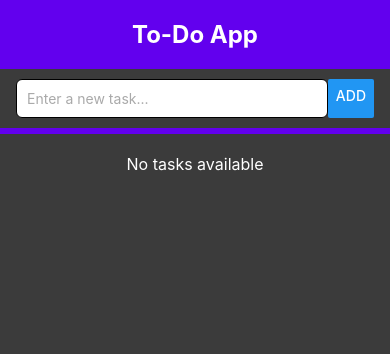
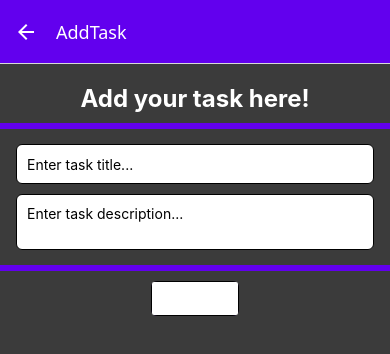
Before and after one commit to Asger523/ToDoProject, a React Native app: screen /AddTask in a window 390 px wide. Shown: the top 354 px of the page. Built offline with nearby package versions, Linux system fonts and the light colour scheme.

Commit message:
Safe point

```diff
--- a/App.tsx
+++ b/App.tsx
@@ -4,6 +4,7 @@ import {createNativeStackNavigator} from '@react-navigation/native-stack';
 import Overview from './app/screens/overview';
 import {TaskProvider} from './app/contexts/tasks.context';
 import TaskDetails from './app/screens/taskdetails';
+import AddTask from './app/screens/addtask';
 
 const Stack = createNativeStackNavigator();
 
@@ -24,7 +25,9 @@ const App = () => {
             options={{headerShown: false}}
             component={Overview}
           />
+          {/* Add the screens to the stack */}
           <Stack.Screen name="TaskDetails" component={TaskDetails} />
+          <Stack.Screen name="AddTask" component={AddTask} />
         </Stack.Navigator>
       </NavigationContainer>
     </TaskProvider>
--- a/app/components/TaskItem.tsx
+++ b/app/components/TaskItem.tsx
@@ -2,17 +2,20 @@ import React from 'react';
 import {Button, Pressable, StyleSheet, Text, View} from 'react-native';
 import {useTasks} from '../contexts/tasks.context';
 
-export const TaskItem = (props: {title: any; onPressGoToDetails: any}) => {
-  const {title, onPressGoToDetails} = props;
+export const TaskItem = (props: {
+  task: {title: string; description: string};
+  onPressGoToDetails: any;
+}) => {
+  const {task, onPressGoToDetails} = props;
 
   const {removeTask} = useTasks();
 
   return (
     <Pressable onPress={onPressGoToDetails} style={styles.task}>
       <View style={styles.taskTextContainer}>
-        <Text style={styles.taskText}>{title}</Text>
+        <Text style={styles.taskText}>{task.title}</Text>
       </View>
-      <Button title={'Done'} onPress={() => removeTask(title)} />
+      <Button title={'Done'} onPress={() => removeTask(task)} />
     </Pressable>
   );
 };
--- a/app/contexts/tasks.context.tsx
+++ b/app/contexts/tasks.context.tsx
@@ -1,25 +1,30 @@
 import React, {useState, useEffect, createContext, useContext} from 'react';
 import AsyncStorage from '@react-native-async-storage/async-storage';
 
+// Task Interface
+interface Task {
+  title: string;
+  description: string;
+}
 // TaskContext Interface
 interface TaskContextInterface {
-  tasks: string[];
-  addTask: (newTask: string) => void;
-  removeTask: (taskToRemove: string) => void;
+  tasks: Task[];
+  addTask: (newTask: Task) => void;
+  removeTask: (taskToRemove: Task) => void;
   clearTasks: () => void;
 }
 
 // Create TaskContext
 const TaskContext = createContext<TaskContextInterface>({
   tasks: [],
-  addTask: (newTask: string) => {},
-  removeTask: (taskToRemove: string) => {},
+  addTask: (newTask: Task) => {},
+  removeTask: (taskToRemove: Task) => {},
   clearTasks: () => {},
 });
 
 // TaskProvider Component
 export const TaskProvider = ({children}) => {
-  const [tasks, setTasks] = useState<string[]>([]);
+  const [tasks, setTasks] = useState<Task[]>([]);
 
   // Load tasks from AsyncStorage on app load
   useEffect(() => {
@@ -41,13 +46,13 @@ export const TaskProvider = ({children}) => {
   }, [tasks]);
 
   // Add Task
-  const addTask = (newTask: string) => {
+  const addTask = (newTask: Task) => {
     setTasks([...tasks, newTask]);
   };
 
   // Remove Task
-  const removeTask = (taskToRemove: string) => {
-    setTasks(tasks.filter(task => task !== taskToRemove));
+  const removeTask = (taskToRemove: Task) => {
+    setTasks(tasks.filter(task => task.title !== taskToRemove.title));
   };
 
   // Clear All Tasks
--- /dev/null
+++ b/app/screens/addtask.tsx
@@ -0,0 +1,107 @@
+import React, {useState} from 'react';
+import {
+  View,
+  StyleSheet,
+  SafeAreaView,
+  TextInput,
+  Button,
+  Text,
+} from 'react-native';
+import {useTasks} from '../contexts/tasks.context';
+
+const AddTask = ({navigation}) => {
+  const {addTask} = useTasks();
+  const [newTitle, setNewTitle] = useState('');
+  const [newDescription, setNewDescription] = useState('');
+
+  const buttonPress = () => {
+    addTask({title: newTitle, description: newDescription});
+    navigation.navigate('Overview');
+  };
+
+  return (
+    <SafeAreaView style={styles.background}>
+      {/* Header */}
+      <View style={styles.headerContainer}>
+        <Text style={styles.headerText}>Add your task here!</Text>
+      </View>
+
+      {/* Seperator */}
+      <View style={styles.seperator} />
+
+      {/* Title input */}
+      <View style={styles.inputContainer}>
+        <TextInput
+          style={styles.input}
+          placeholder="Enter task title..."
+          value={newTitle}
+          onChangeText={setNewTitle}
+        />
+      </View>
+
+      {/* Description input */}
+      <View style={styles.inputContainer}>
+        <TextInput
+          editable
+          multiline
+          style={styles.input}
+          placeholder="Enter task description..."
+          value={newDescription}
+          onChangeText={setNewDescription}
+        />
+      </View>
+
+      {/* Seperator */}
+      <View style={styles.seperator} />
+
+      {/* Add Task Button */}
+      <View style={styles.addTaskContainer}>
+        <Button title="Add Task" color="#fff" onPress={() => buttonPress()} />
+      </View>
+    </SafeAreaView>
+  );
+};
+
+const styles = StyleSheet.create({
+  background: {
+    backgroundColor: '#3b3b3b',
+    flex: 1,
+  },
+  headerContainer: {
+    backgroundColor: '#3b3b3b',
+    alignItems: 'center',
+    marginTop: 20,
+  },
+  headerText: {
+    fontSize: 24,
+    color: '#fff',
+    fontWeight: 'bold',
+  },
+  inputContainer: {
+    flexDirection: 'row',
+    marginHorizontal: 16,
+    marginVertical: 5,
+  },
+  input: {
+    flex: 1,
+    borderWidth: 1,
+    borderRadius: 6,
+    padding: 10,
+    backgroundColor: '#fff',
+    minHeight: 40,
+  },
+  seperator: {
+    height: 6,
+    backgroundColor: '#6200ee',
+    marginVertical: 10,
+  },
+  addTaskContainer: {
+    backgroundColor: '#6200ee',
+    marginHorizontal: 16,
+    borderWidth: 1,
+    borderRadius: 6,
+    alignSelf: 'center',
+  },
+});
+
+export default AddTask;
--- a/app/screens/overview.tsx
+++ b/app/screens/overview.tsx
@@ -1,8 +1,6 @@
-import React, {useState} from 'react';
 import {
   Text,
   View,
-  TextInput,
   Button,
   StyleSheet,
   SafeAreaView,
@@ -12,8 +10,7 @@ import {TaskItem} from './../components/TaskItem';
 import {useTasks} from '../contexts/tasks.context';
 
 const Overview = ({navigation}) => {
-  const {tasks, addTask, clearTasks} = useTasks();
-  const [newTask, setNewTask] = useState<string>('');
+  const {tasks, clearTasks} = useTasks();
 
   return (
     <SafeAreaView style={styles.background}>
@@ -22,21 +19,12 @@ const Overview = ({navigation}) => {
         <Text style={styles.headerText}>To-Do App</Text>
       </View>
 
-      {/* Input field */}
-      <View style={styles.inputContainer}>
-        <TextInput
-          value={newTask}
-          style={styles.input}
-          placeholder="Enter a new task..."
-          placeholderTextColor="#aaa"
-          onChangeText={text => setNewTask(text)}
-        />
+      {/*  Add Task button */}
+      <View style={styles.addTaskContainer}>
         <Button
-          title="Add"
-          onPress={() => {
-            addTask(newTask);
-            setNewTask('');
-          }}
+          title="Add Task"
+          color={'#fff'}
+          onPress={() => navigation.navigate('AddTask')}
         />
       </View>
 
@@ -52,7 +40,7 @@ const Overview = ({navigation}) => {
           data={tasks}
           renderItem={({item}) => (
             <TaskItem
-              title={item}
+              task={item}
               onPressGoToDetails={() =>
                 navigation.navigate('TaskDetails', {task: item})
               }
@@ -89,10 +77,13 @@ const styles = StyleSheet.create({
     height: 6,
     backgroundColor: '#6200ee',
   },
-  inputContainer: {
-    flexDirection: 'row',
+  addTaskContainer: {
+    backgroundColor: '#6200ee',
     marginBottom: 10,
     marginHorizontal: 16,
+    borderWidth: 1,
+    borderRadius: 6,
+    alignSelf: 'center',
   },
   input: {
     flex: 1,
--- a/app/screens/taskdetails.tsx
+++ b/app/screens/taskdetails.tsx
@@ -8,7 +8,8 @@ const TaskDetails = ({route}) => {
     <SafeAreaView style={styles.container}>
       <View>
         <Text style={styles.title}>Task Details</Text>
-        <Text style={styles.taskText}>{task}</Text>
+        <Text style={styles.taskText}>{task.title}</Text>
+        <Text style={styles.taskText}>{task.description}</Text>
       </View>
     </SafeAreaView>
   );
```
